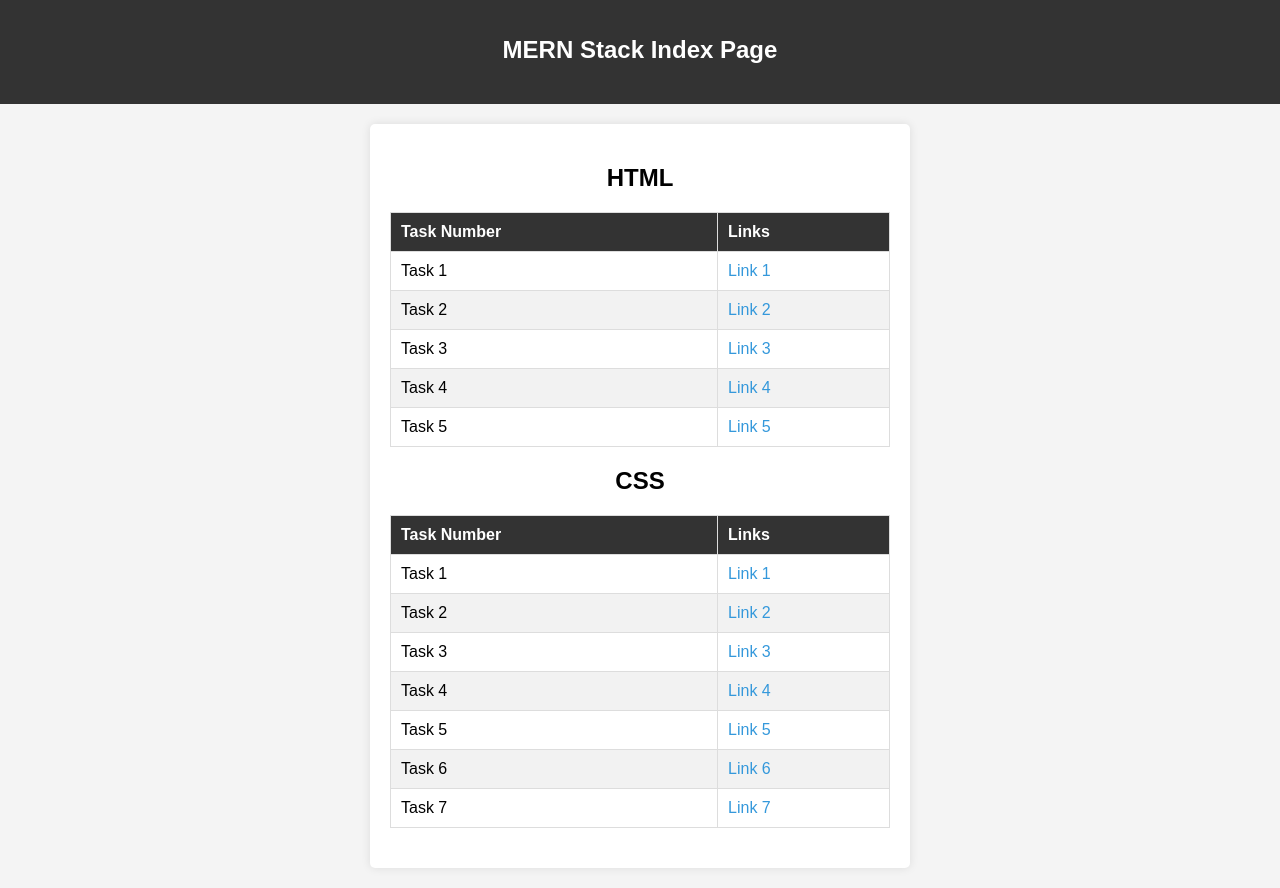
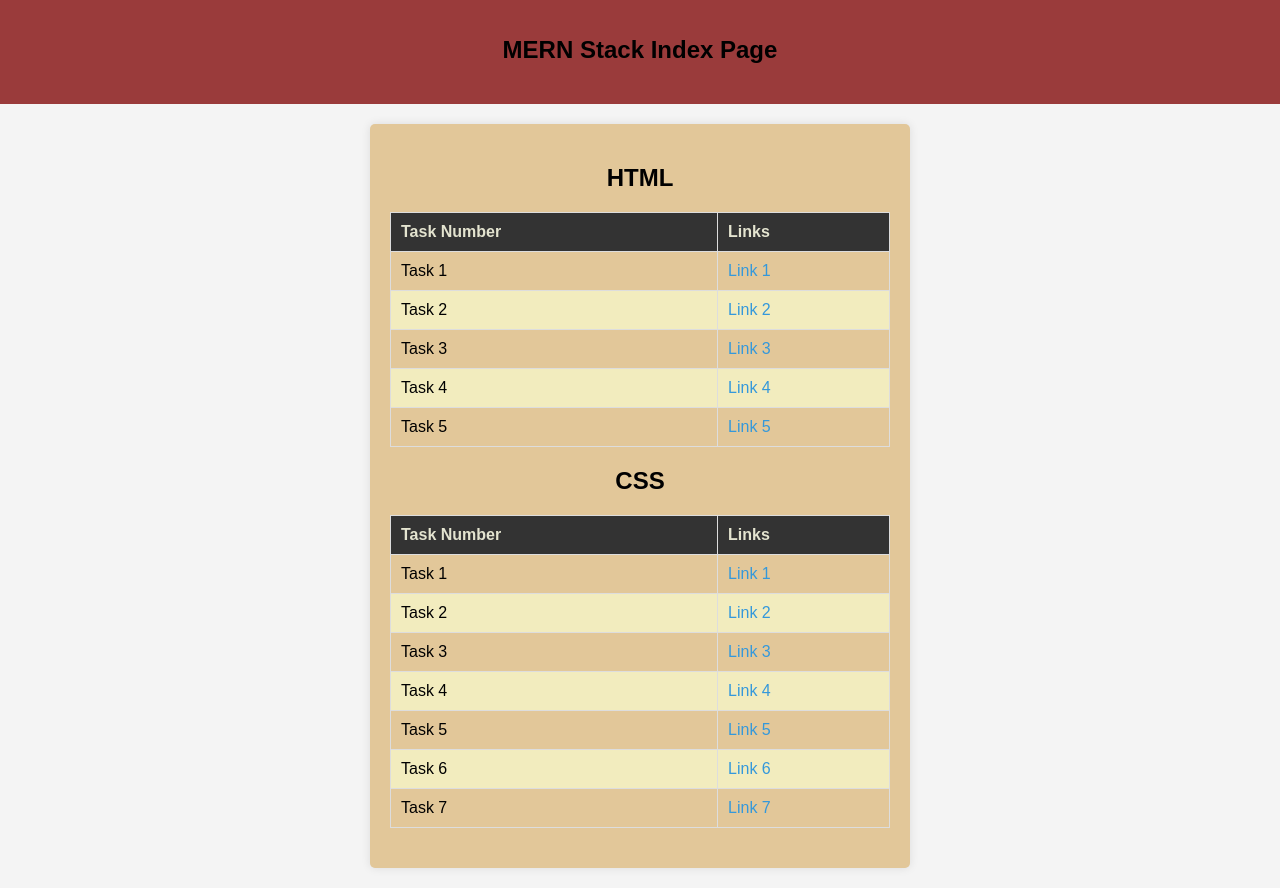
Before and after one commit to IMMADIMANI/MERNstack, a plain HTML site: page index.html in a window 1280 px wide. Drawn offline with Linux system fonts and the light colour scheme.

Commit message:
Update index.html

```diff
--- a/index.html
+++ b/index.html
@@ -3,7 +3,7 @@
 <head>
     <meta charset="UTF-8">
     <meta name="viewport" content="width=device-width, initial-scale=1.0">
-    <title>Reddi Gowtham MERN-Index page</title>
+    <title>Kande Venkata Ashutosh MERN-Index page</title>
     <style>
         body {
             font-family: Arial, sans-serif;
@@ -13,8 +13,8 @@
         }
 
         header {
-            background-color: #333;
-            color: #fff;
+            background-color: #9A3B3B;
+            color: black;
             text-align: center;
             padding: 20px;
         }
@@ -23,7 +23,7 @@
             width: 500px;
             margin: 20px auto;
             padding: 20px;
-            background-color: #fff;
+            background-color: #E2C799;
             border-radius: 5px;
             box-shadow: 0 0 10px rgba(0, 0, 0, 0.1);
         }
@@ -50,11 +50,11 @@
 
         th {
             background-color: #333;
-            color: #fff;
+            color:#E4E4D0;
         }
 
         tr:nth-child(even) {
-            background-color: #f2f2f2;
+            background-color: #F2ECBE;
         }
 
         a {
@@ -63,7 +63,7 @@
         }
 
         a:hover {
-            text-decoration: underline;
+            color: black;
         }
      </style>
 </head>
```
